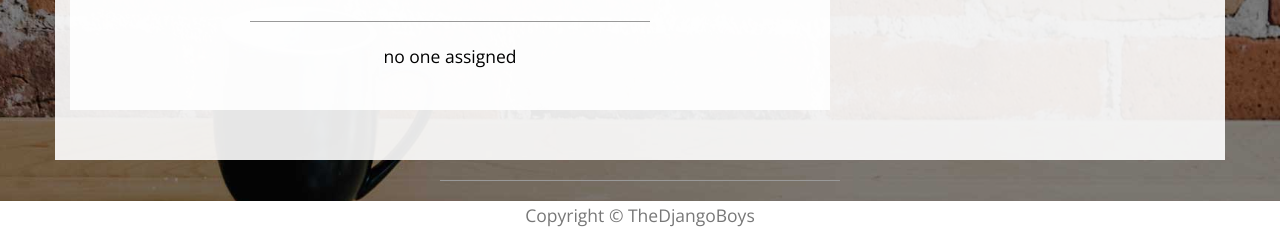
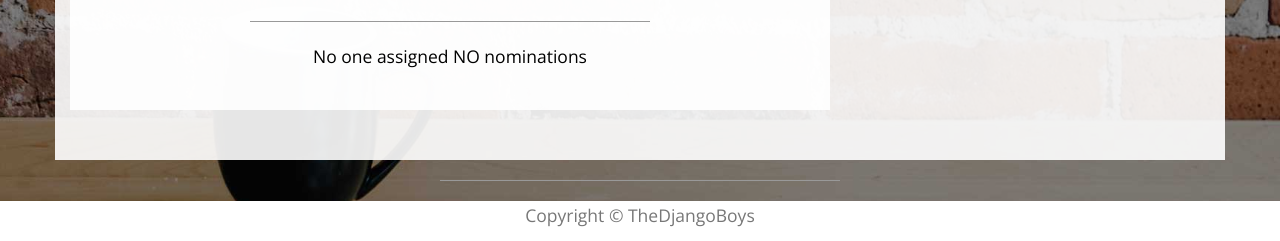
Before and after one commit to aniketp/Gymkhana-Nominations, a Django app: page /nominations/child_post/15/15/ in a window 1280 px wide. Shown: the part 560-801 px from the top of the page. Run offline with Django 3.2, Linux system fonts and the light colour scheme; data comes from the database, SQL or seed files in the repository; both versions use the stored data as it was after the commit; some libraries are stand-ins or nearby versions.

Commit message:
started working on nomination views in post and nomination approval

```diff
--- a/nomi/models.py
+++ b/nomi/models.py
@@ -30,7 +30,6 @@ class Post(models.Model):
 class Nomination(models.Model):
     name = models.CharField(max_length=200)
     description = models.TextField(max_length=1000, null=True, blank=True)
-    results_declared = models.BooleanField(default=False)
     nomi_post = models.ForeignKey(Post, null=True)
     nomi_form = models.OneToOneField('forms.Questionnaire', null=True, blank=True)
     status = models.CharField(max_length=50, choices=STATUS, default='Nomination created')
--- a/nomi/templates/child_post.html
+++ b/nomi/templates/child_post.html
@@ -22,9 +22,17 @@
                             {{post_holder.userprofile.name}},
                         {% endfor %}
                     {% else %}
-                    no one assigned
+                        No one assigned
+                    {% endif %}
 
+                    {% if nominations %}
+                        {% for nomination in nominations %}
+                            {{nomination.name}}
+                        {% endfor %}
+                    {% else %}
+                        NO nominations
                     {% endif %}
+
                 </p>
             </div>
 
```
Also changed, not shown: db.sqlite3. Lines whose indentation alone changed are shown as unchanged.
